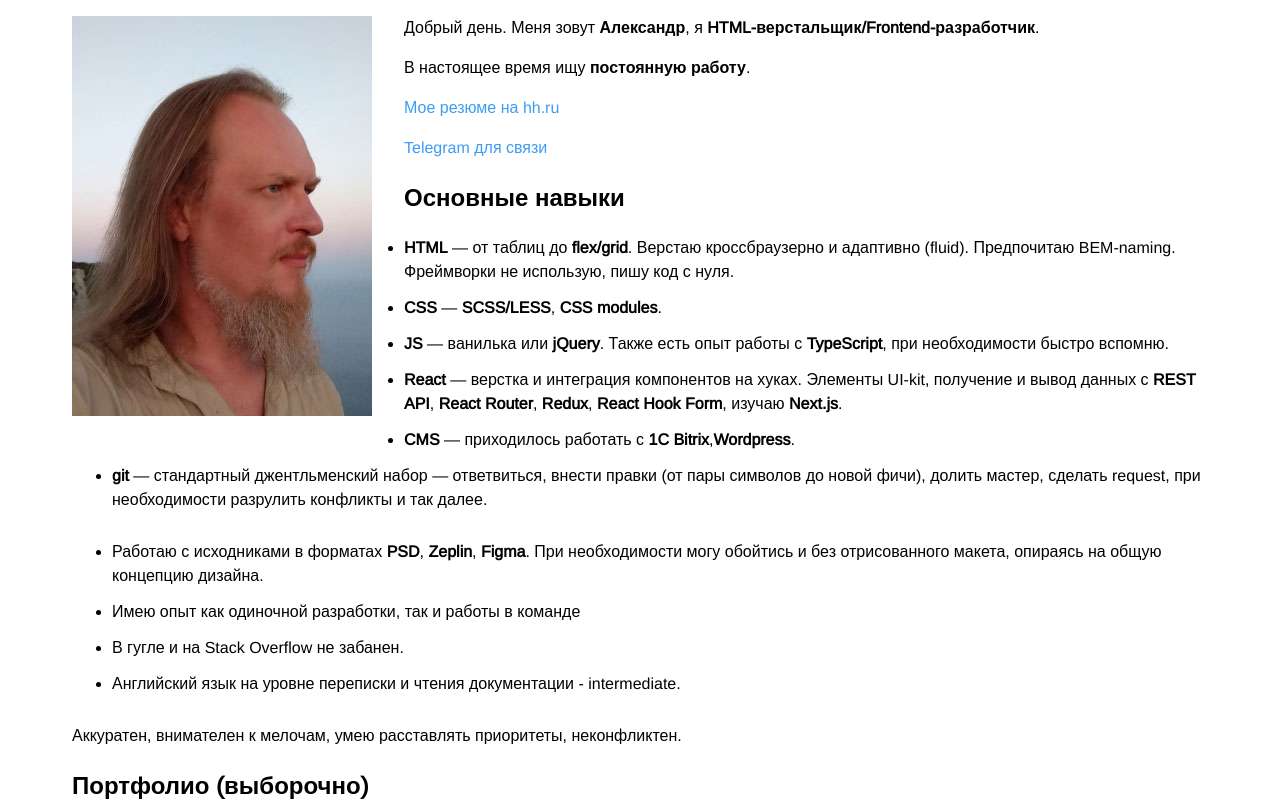
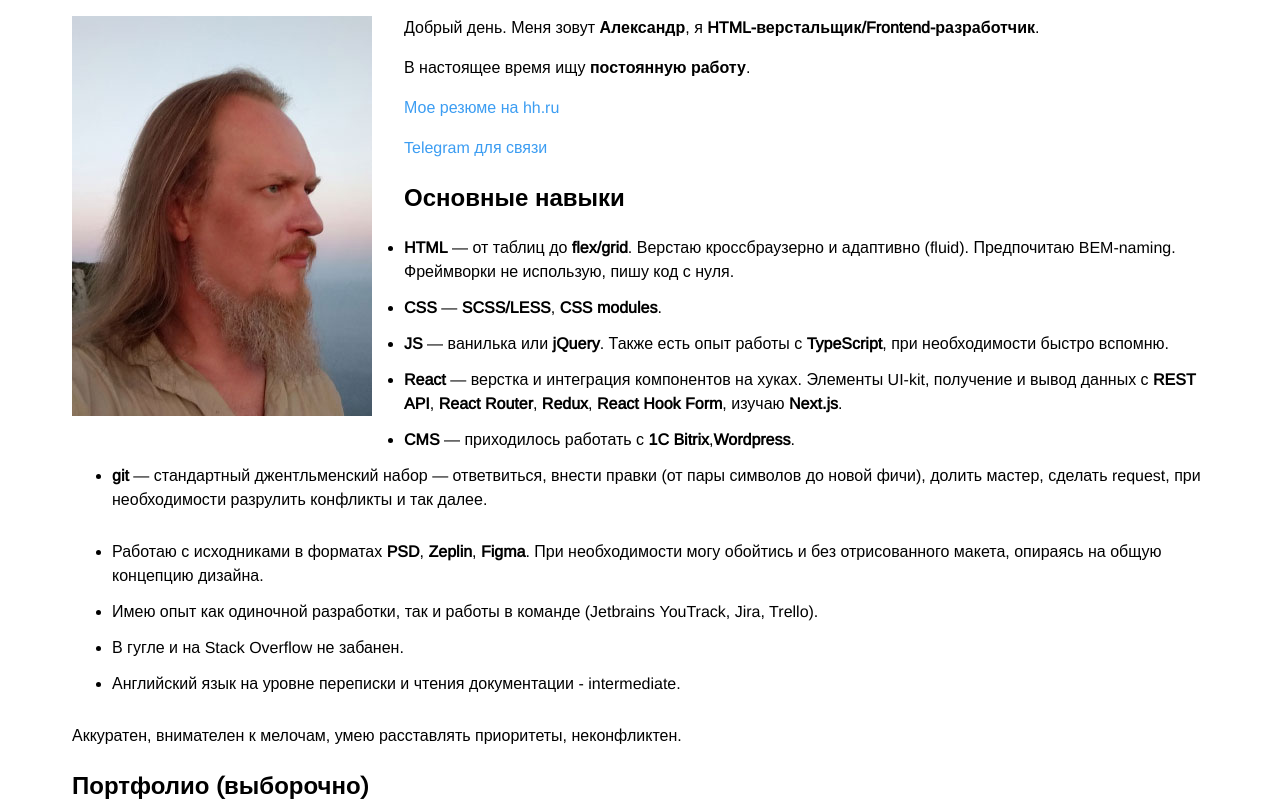
Before and after one commit to alex-stroev/alex-stroev.github.io, a Next.js app: page / in a window 1280 px wide. Shown: the top 801 px of the page. Built offline with nearby package versions, Linux system fonts and the light colour scheme.

Commit message:
+ trackers

```diff
--- a/app/page.js
+++ b/app/page.js
@@ -86,6 +86,7 @@ export default function Home() {
         </li>
         <li>
           Имею опыт как одиночной разработки, так и&nbsp;работы в&nbsp;команде
+          (Jetbrains&nbsp;YouTrack, Jira, Trello).
         </li>
         <li>В&nbsp;гугле и&nbsp;на&nbsp;Stack Overflow не&nbsp;забанен.</li>
         <li>
```
